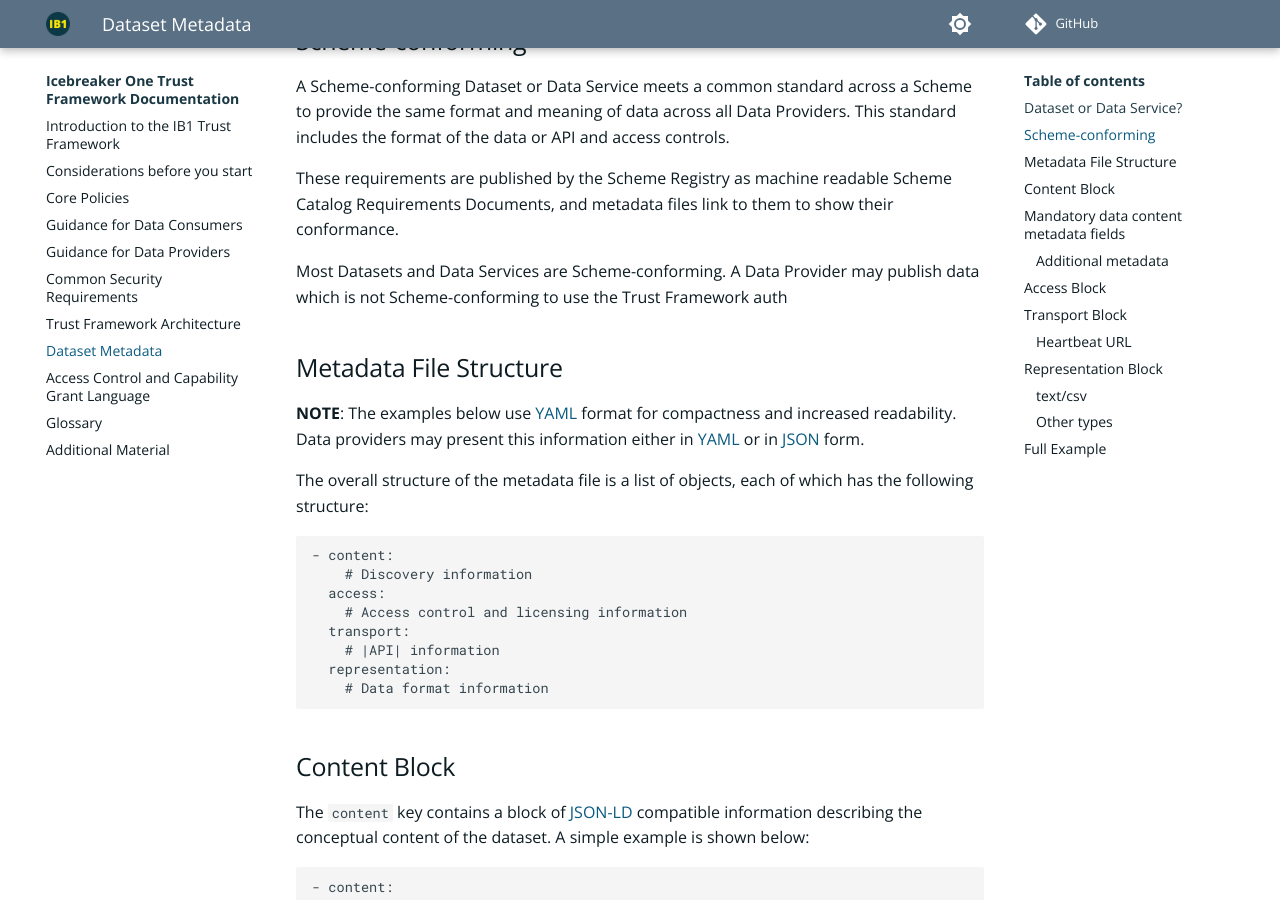
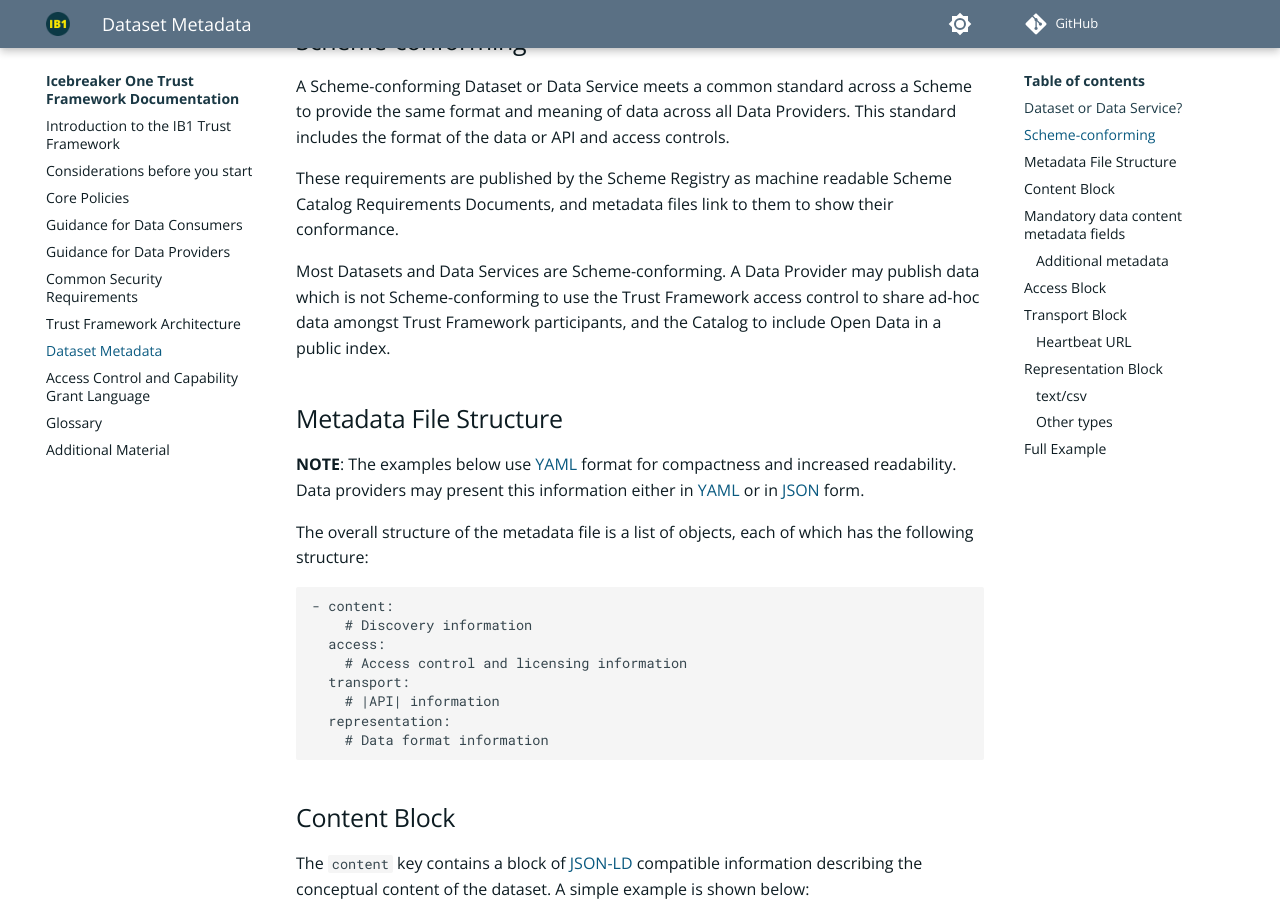
Before and after one commit to icebreakerone/ib1-technical-docs, an MkDocs documentation site: the page built from docs/metadata.md, in a window 1280 px wide and 900 px high, scrolled down 792 px. Built offline with MkDocs 1.6.1 and Material for MkDocs 9.7.7, drawn with Linux system fonts in a browser that asks for light colours; plug-ins that fetch from the network failed and are left out; comment, search, counter and statistics services are not loaded; the version menu is left out.

Commit message:
docs/metadata.md updated from https://stackedit.net/

```diff
--- a/docs/metadata.md
+++ b/docs/metadata.md
@@ -41,7 +41,7 @@ A Scheme-conforming Dataset or Data Service meets a common standard across a Sch
 
 These requirements are published by the Scheme Registry as machine readable Scheme Catalog Requirements Documents, and metadata files link to them to show their conformance.
 
-Most Datasets and Data Services are Scheme-conforming. A Data Provider may publish data which is not Scheme-conforming to use the Trust Framework auth
+Most Datasets and Data Services are Scheme-conforming. A Data Provider may publish data which is not Scheme-conforming to use the Trust Framework access control to share ad-hoc data amongst Trust Framework participants, and the Catalog to include Open Data in a public index.
 
 ## Metadata File Structure
 
```
Also changed, not shown: other parts of docs/metadata.md (+1 -1 lines).
